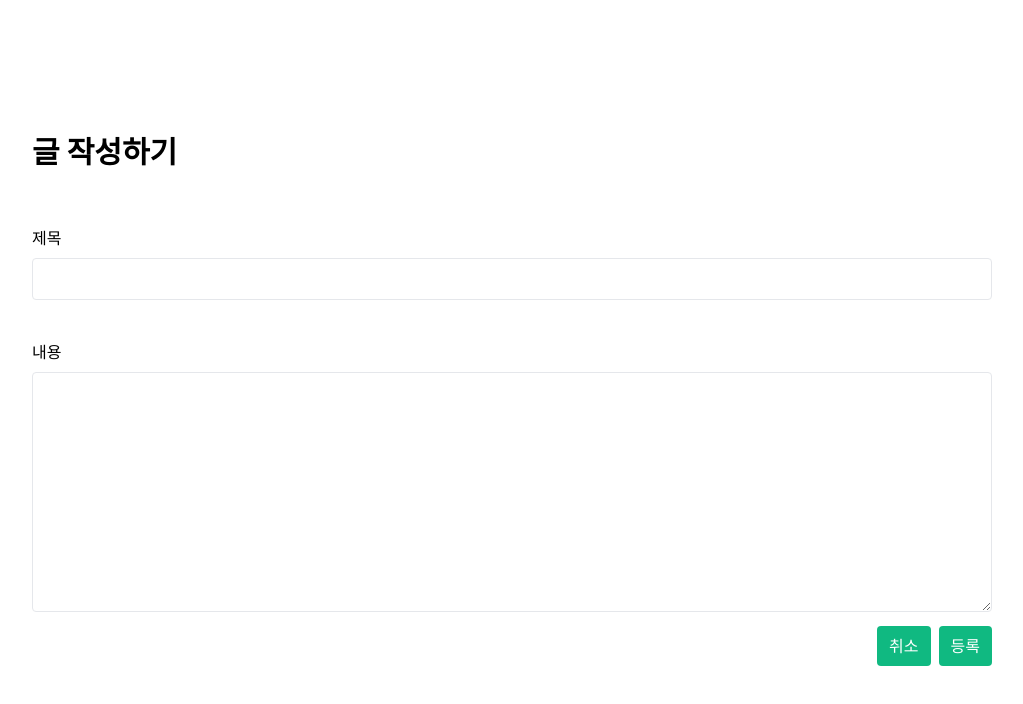
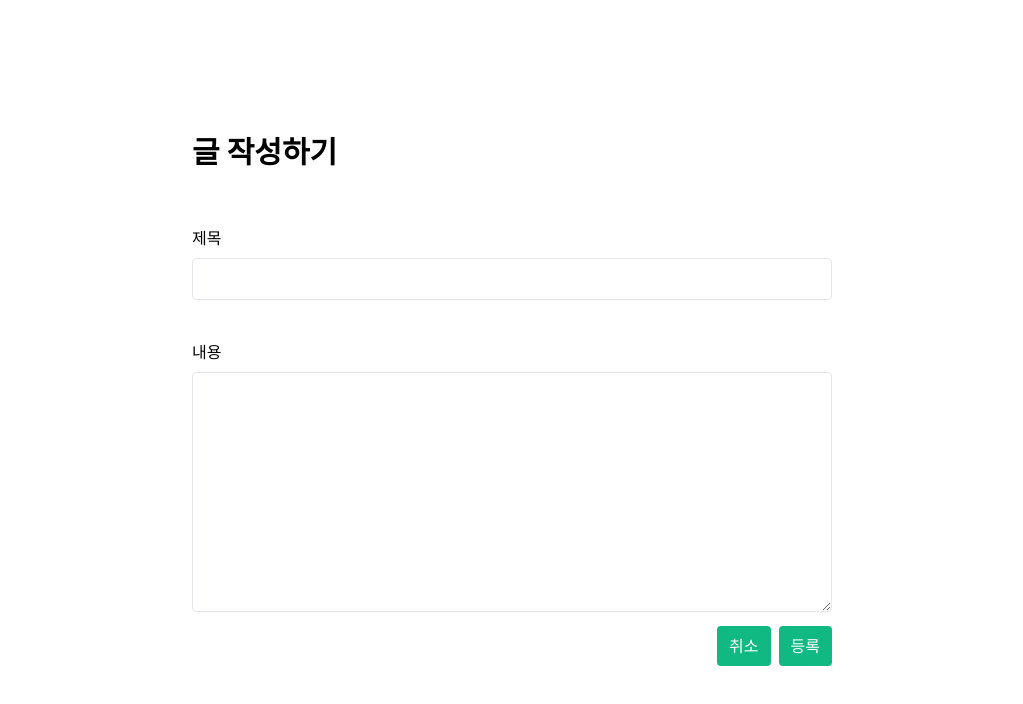
Before and after one commit to johnna-endure/shallwecode-front, a React (Vite) app: page /create in a window 1280 px wide. Shown: the top 704 px of the page, without its empty margins (128-1151 px from the left). Built offline with nearby package versions, Linux system fonts and the light colour scheme.

Commit message:
글 작성 페이지

```diff
--- a/src/templates/create-post-template.jsx
+++ b/src/templates/create-post-template.jsx
@@ -3,7 +3,7 @@ import SLabeledInput from "../atoms/s-labeled-input";
 export default function () {
     return(
         <div className="flex w-full h-full">
-            <div className="m-auto w-3/4">
+            <div className="m-auto w-2/4">
                 <div className="mb-14 text-3xl font-bold">글 작성하기</div>
                 <SLabeledInput className="mb-10" label="제목"/>
 
```
